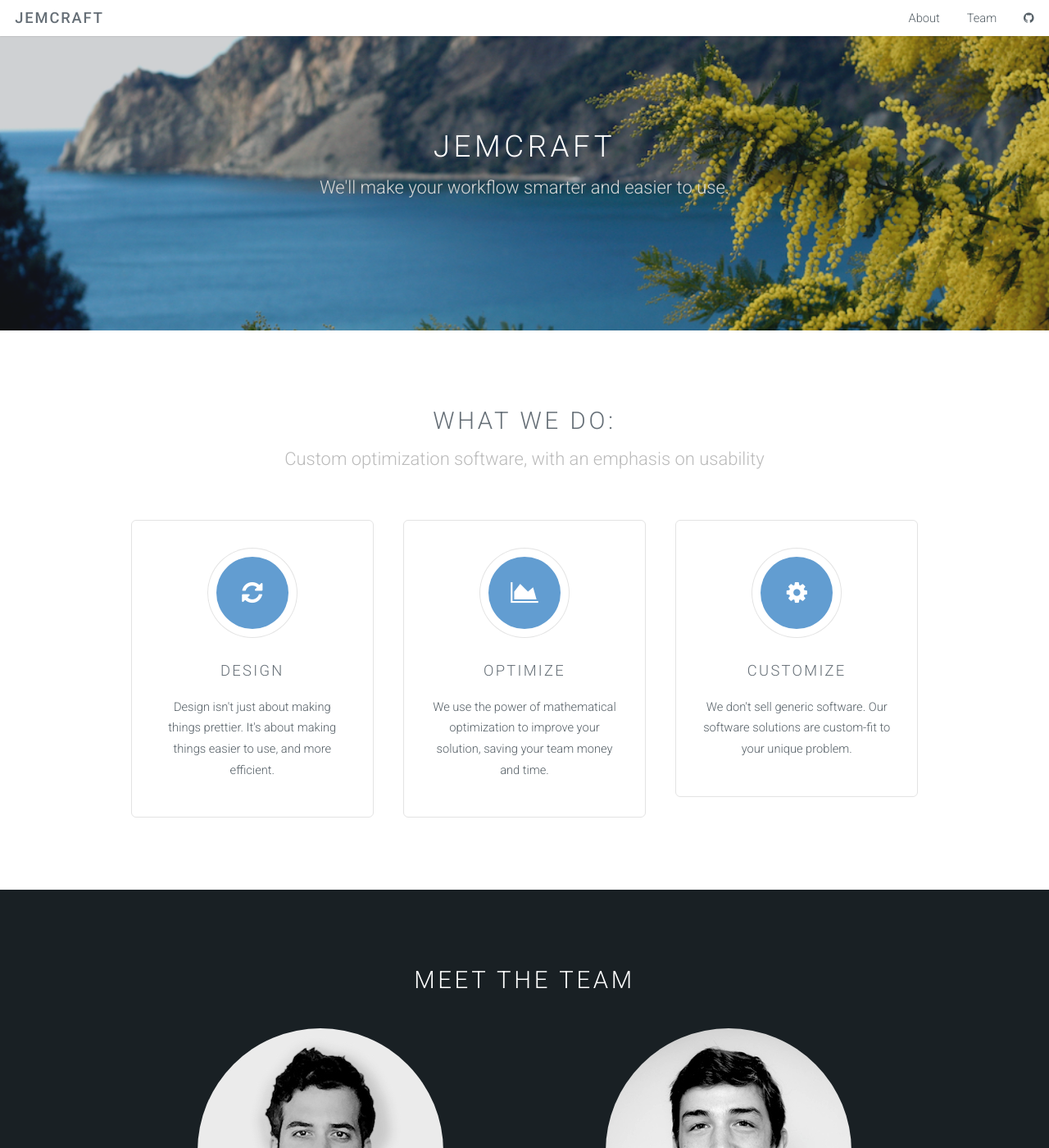
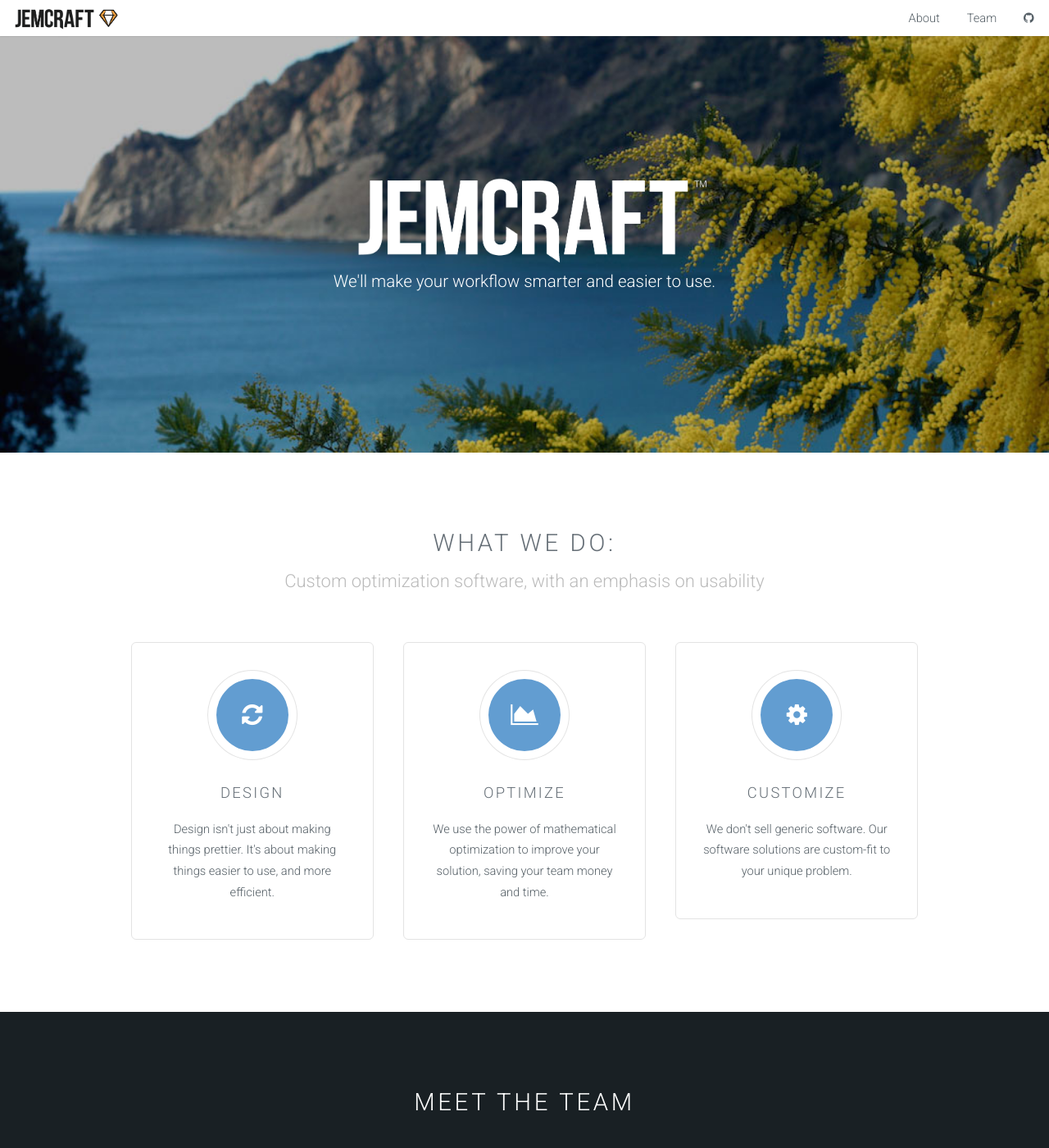
Before and after one commit to Jemcraft/Jemcraft.github.io, a Jekyll site: the page built from index.html, in a window 1280 px wide and 1400 px high. Shown: the whole window at 82% size. Built offline with Jekyll 4.4.1, drawn with Linux system fonts in a browser that asks for light colours.

Commit message:
landing page edits: logo/logo-nav, banner-img

```diff
--- a/_includes/header.html
+++ b/_includes/header.html
@@ -1,6 +1,6 @@
 <!-- Header -->
 <header id="header" class="skel-layers-fixed">
-    <h1><a href="{{ site.baseurl }}/" class="site-title" >{{ site.title }}</a></h1>
+    <h1><a href="{{ site.baseurl }}/" class="site-title" ><img src="/images/jclogo-nav.png" class="nav-logo"/><!--{{ site.title }}--></a></h1>
     <nav id="nav">
         <ul>
             <!--<li><a href="{{ site.baseurl }}/#home">Home</a></li>-->
--- a/_layouts/landing-page.html
+++ b/_layouts/landing-page.html
@@ -11,7 +11,8 @@
         <a name="home"></a>
         <section id="banner">
             <div class="inner">
-                <h2>Jemcraft</h2>
+                <!--<h2>Jemcraft</h2>-->
+                <img src="/images/jclogo-w.png" class="logo-image"/>
                 <p>We'll make your workflow smarter and easier to use.</p>
                 <ul class="actions">
                     <!--<li><a href="#team" class="button big alt">Meet the team</a></li>
--- a/css/style-large.css
+++ b/css/style-large.css
@@ -13,7 +13,8 @@
 /* Banner */
 
 	#banner {
-		padding: 8em 0;
+	padding-top: 165px;
+	padding-bottom: 155px;
 	}
 
 		#banner h2 {
--- a/css/style-xlarge.css
+++ b/css/style-xlarge.css
@@ -13,5 +13,6 @@
 /* Banner */
 
 	#banner {
-		padding: 9em 0;
+		padding-top: 165px;
+		padding-bottom: 155px;
 	}
--- a/css/style.css
+++ b/css/style.css
@@ -1,6 +1,7 @@
 @charset "UTF-8";
 @import url(font-awesome.min.css);
 @import url("http://fonts.googleapis.com/css?family=Roboto:500,300");
+
 
 /*
 	Ion by TEMPLATED
@@ -986,7 +987,7 @@
 
 	#banner {
 		background-color: #666666;
-		background-image: url("../images/ct.jpg");
+		background: url("../images/ct2.jpg");
 		background-size: cover;
 		background-position: center center;
 		background-repeat: no-repeat;
@@ -994,6 +995,7 @@
 		padding: 14em 0;
 		text-align: center;
 		position: relative;
+}
 	}
 
 		#banner:before {
@@ -1048,8 +1050,9 @@
 		}
 
 		#banner p {
-			font-size: 1.5em;
+			font-size: 1.4em;
 			margin-bottom: 2em;
+			color: #fff;
 		}
 
 			#banner p a {
@@ -1114,6 +1117,16 @@
 	background: url(/images/jay_profile_300.jpg) no-repeat;
 }
 
+.logo-image {
+	max-width: 35%;
+	height: auto;
+}
+.nav-logo {
+	padding-top: 9px;
+	max-width: 10%;
+	height: auto;
+}
+
 /* Editablegrid */
 
 table.testgrid td.number { text-align: right; padding-right: 1em; }
```
Also changed, not shown: images/banner.jpg (deleted), images/ct2.jpg (added), images/jclogo-b.png (added), images/jclogo-nav.png (added), images/jclogo-w.png (added).
